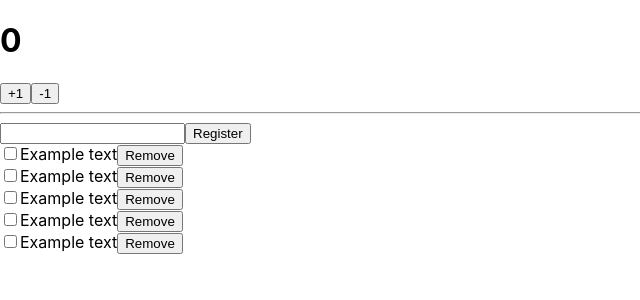
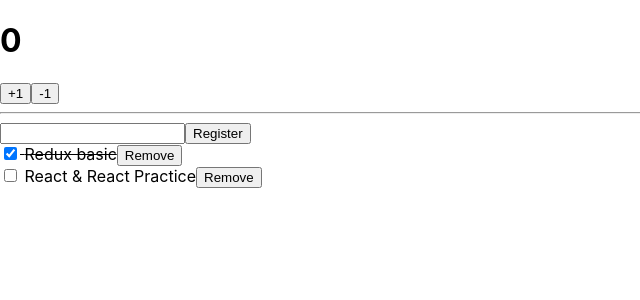
Before and after one commit to guswns1659/react-redux-tutorial, a React (Create React App) app: page / in a window 1280 px wide. Shown: the top 300 px of the page, without its empty margins (0-640 px from the left). Built offline with nearby package versions, Linux system fonts and the light colour scheme.

Commit message:
feat: Impl Todos with TodosContainer

```diff
--- a/src/App.js
+++ b/src/App.js
@@ -1,14 +1,14 @@
 import './App.css';
-import Todos from "./components/Todos";
-import CounterContainer from "./containers/CounterContainer";
+import CounterContainer from './containers/CounterContainer';
+import TodosContainer from './containers/TodosContainer';
 
 function App() {
   return (
-      <div>
-        <CounterContainer />
-          <hr />
-          <Todos />
-      </div>
+    <div>
+      <CounterContainer />
+      <hr />
+      <TodosContainer />
+    </div>
   );
 }
 
--- a/src/components/Todos.js
+++ b/src/components/Todos.js
@@ -1,12 +1,15 @@
 const TodoItem = ({ todo, onToggle, onRemove }) => {
   return (
     <div>
-            <input type="checkbox"/>
-            <span>Example text</span>
-            <button>Remove</button>
+      <input type='checkbox'
+             onClick={() => onToggle(todo.id)}
+             checked={todo.done}
+             readOnly={true} />
+      <span style={{ textDecoration: todo.done ? 'line-through' : 'none' }}> {todo.text}</span>
+      <button onClick={() => onRemove(todo.id)}>Remove</button>
     </div>
-    )
-}
+  );
+};
 
 const Todos = ({
                  input,
@@ -18,24 +21,32 @@
                }) => {
   const onSubmit = e => {
     e.preventDefault();
-    }
+    onInsert(input);
+    onChangeInput('');
+  };
+
+  const onChange = e => onChangeInput(e.target.value);
+
 
   return (
     <div>
       <form onSubmit={onSubmit}>
-                <input />
-                <button type="submit">Register</button>
+        <input value={input} onChange={onChange} />
+        <button type='submit'>Register</button>
       </form>
       <div>
-                <TodoItem />
-                <TodoItem />
-                <TodoItem />
-                <TodoItem />
-                <TodoItem />
+        {todos.map(todo => (
+          <TodoItem
+          todo={todo}
+          key={todo.id}
+          onToggle={onToggle}
+          onRemove={onRemove}
+          />
+        ))}
       </div>
     </div>
 
-    )
-}
+  );
+};
 
 export default Todos;
--- a/src/containers/CounterContainer.js
+++ b/src/containers/CounterContainer.js
@@ -6,20 +6,6 @@
   return <Counter number={number} onIncrease={increase} onDecrease={decrease} />;
 };
 
-const mapStateToProps = state => ({
-  number: state.counter.number,
-});
-
-const mapDispatchToProps = dispatch => ({
-  increase: () => {
-    dispatch(increase());
-  },
-  decrease:
-    () => {
-      dispatch(decrease());
-    },
-});
-
 export default connect(
   state => ({
     number: state.counter.number,
--- /dev/null
+++ b/src/containers/TodosContainer.js
@@ -0,0 +1,32 @@
+import Todos from '../components/Todos';
+import { changeInput, insert, remove, toggle } from '../modules/Todos';
+import { connect } from 'react-redux';
+
+const TodosContainer = ({
+                          input,
+                          todos,
+                          changeInput,
+                          insert,
+                          toggle,
+                          remove,
+                        }) => {
+  return <Todos input={input}
+                todos={todos}
+                onChangeInput={changeInput}
+                onInsert={insert}
+                onToggle={toggle}
+                onRemove={remove} />;
+};
+
+export default connect(
+  ({ todos }) => ({
+    input: todos.input,
+    todos: todos.todos,
+  }),
+  {
+    changeInput,
+    insert,
+    toggle,
+    remove,
+  },
+)(TodosContainer);
```
Lines whose indentation alone changed are shown as unchanged.
